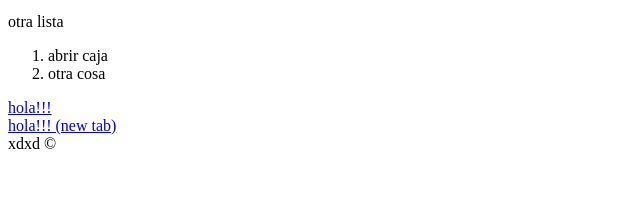
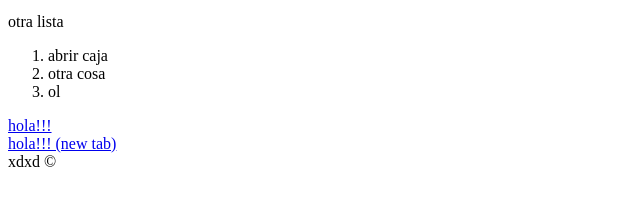
Before and after one commit to firnex360/web-page, a plain HTML site: page index.html in a window 1280 px wide. Shown: the part 137-342 px from the top of the page, without its empty margins (0-640 px from the left). Drawn offline with Linux system fonts and the light colour scheme.

Commit message:
indentation changes

```diff
--- a/index.html
+++ b/index.html
@@ -10,17 +10,17 @@
 
     <div>
         <ul>
-            <li>
-                arroz
-            </li>
+            <li>arroz</li>
             <li>azucar</li>
             <li>nada</li>
         </ul>
 
         otra lista
+
         <ol>
             <li>abrir caja</li>
             <li>otra cosa</li>
+            <li>ol</li>
         </ol>
     </div>
 
```
